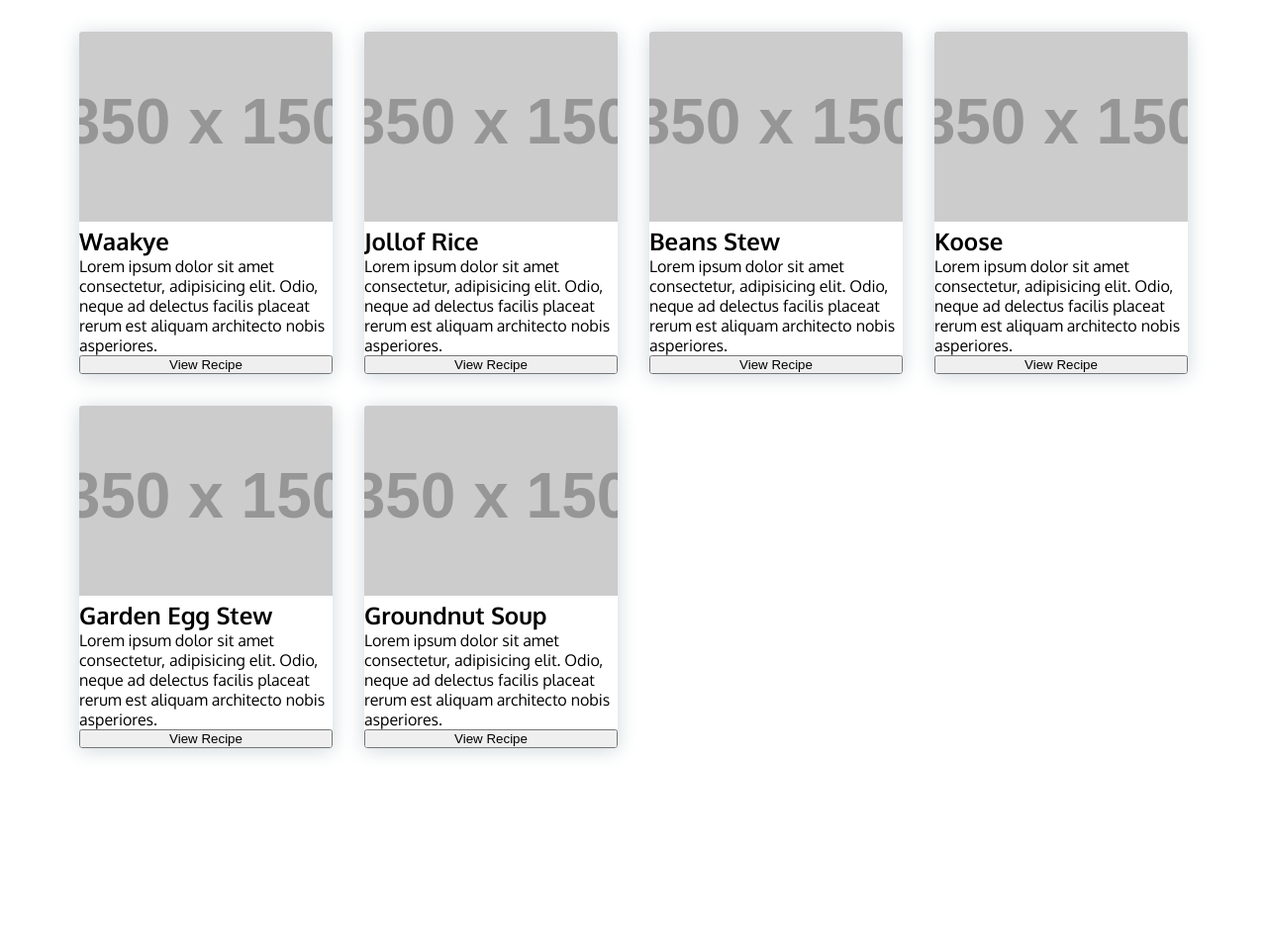
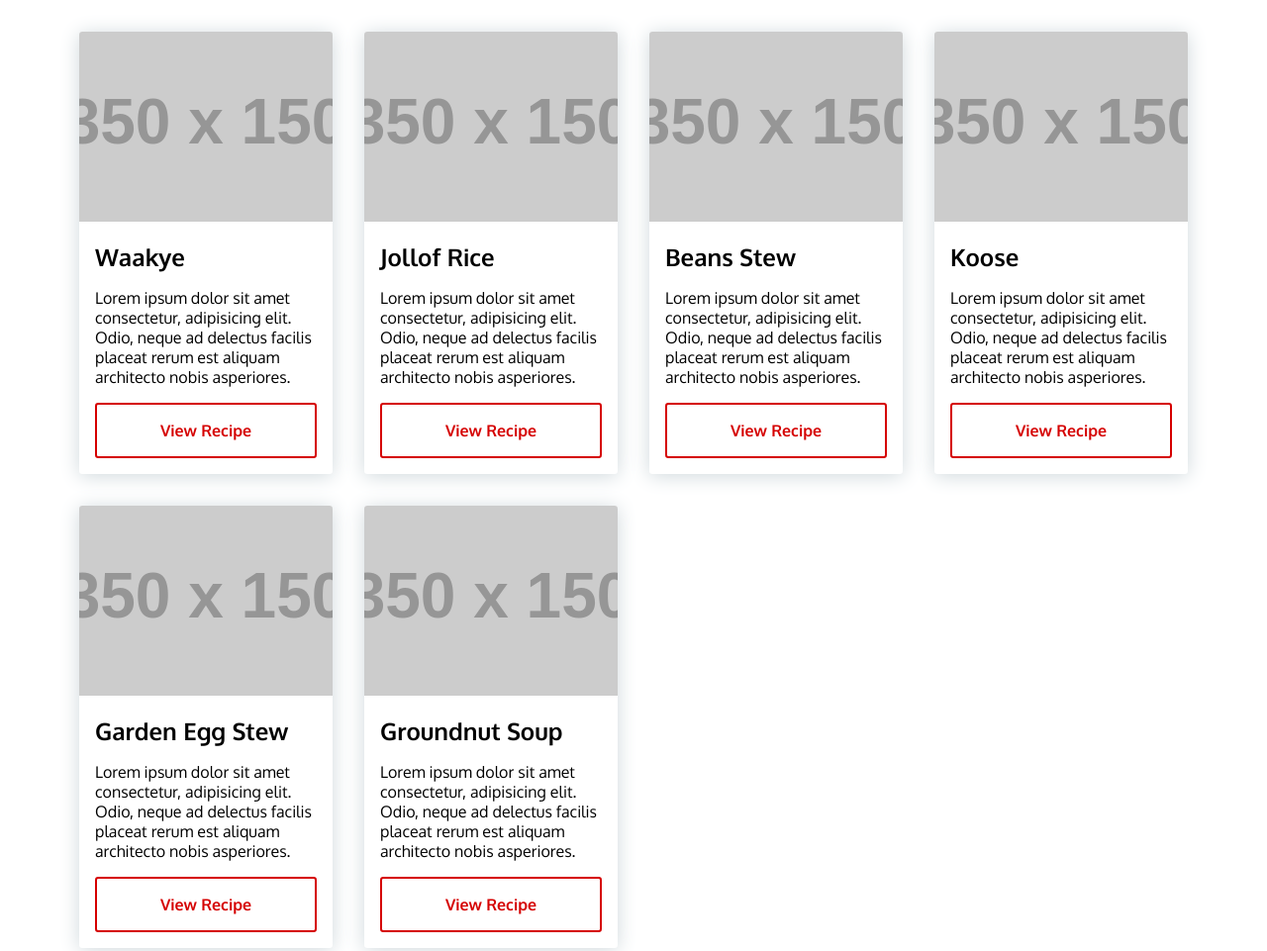
Before and after one commit to KAbaidoo/recipe-cards, a plain HTML site: page index.html in a window 1280 px wide. Shown: the top 961 px of the page at 99% size. Before the commit the page ends 800 px from the top, so only its background shows below. Drawn offline with Linux system fonts and the light colour scheme; placeholder pictures from the web are drawn by us.

Commit message:
complete

```diff
--- a/css/styles.scss
+++ b/css/styles.scss
@@ -45,5 +45,29 @@ body {
   }
 
   .card__title {
+    padding: 1rem;
+  }
+  .card__description {
+    padding: 0 1rem;
+  }
+
+  button {
+    padding: 1rem;
+    font-family: inherit;
+    font-weight: bold;
+    font-size: 1rem;
+    margin: 1rem;
+    border: 2px solid var(--clr-primary);
+    background: transparent;
+    color: var(--clr-primary);
+    border-radius: var(--radius);
+    transition: background 200ms ease-in, color 200ms ease-in;
+  }
+  &:hover {
+    transform: scale(1.02);
+  }
+  &:hover .card__btn {
+    background: var(--clr-primary);
+    color: white;
   }
 }
```
Also changed, not shown: css/styles.css, 1 other file.
